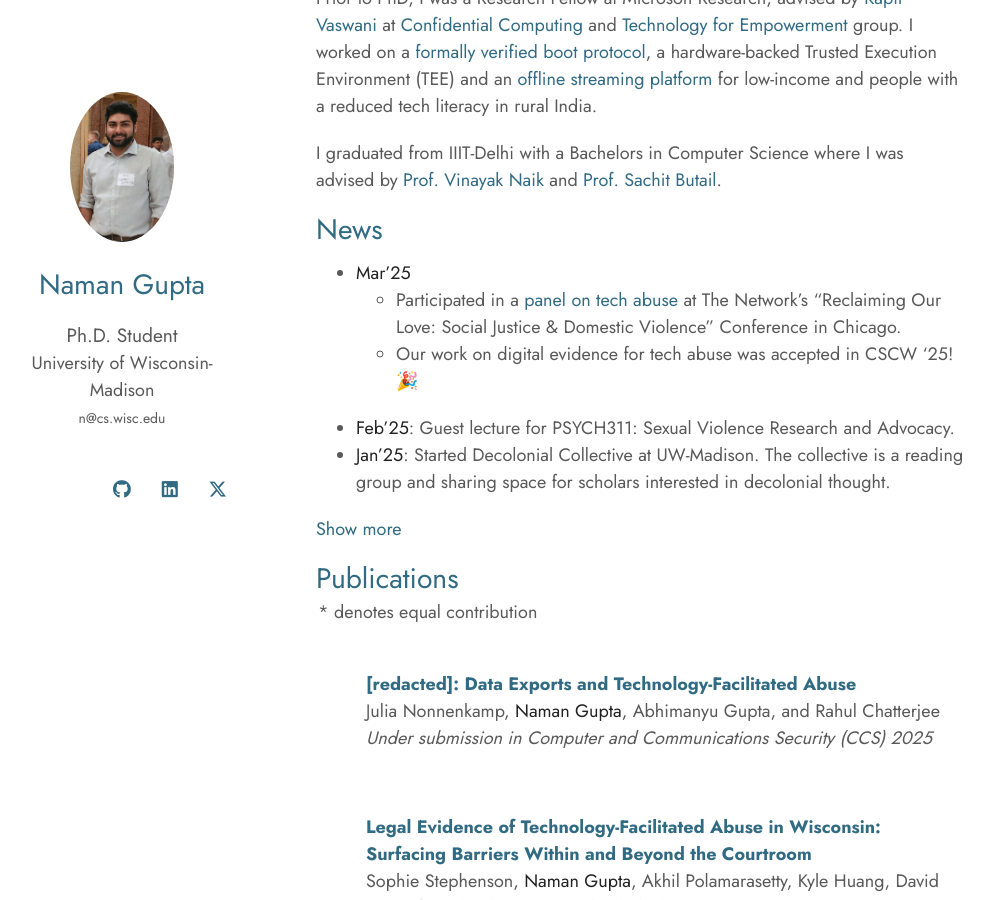
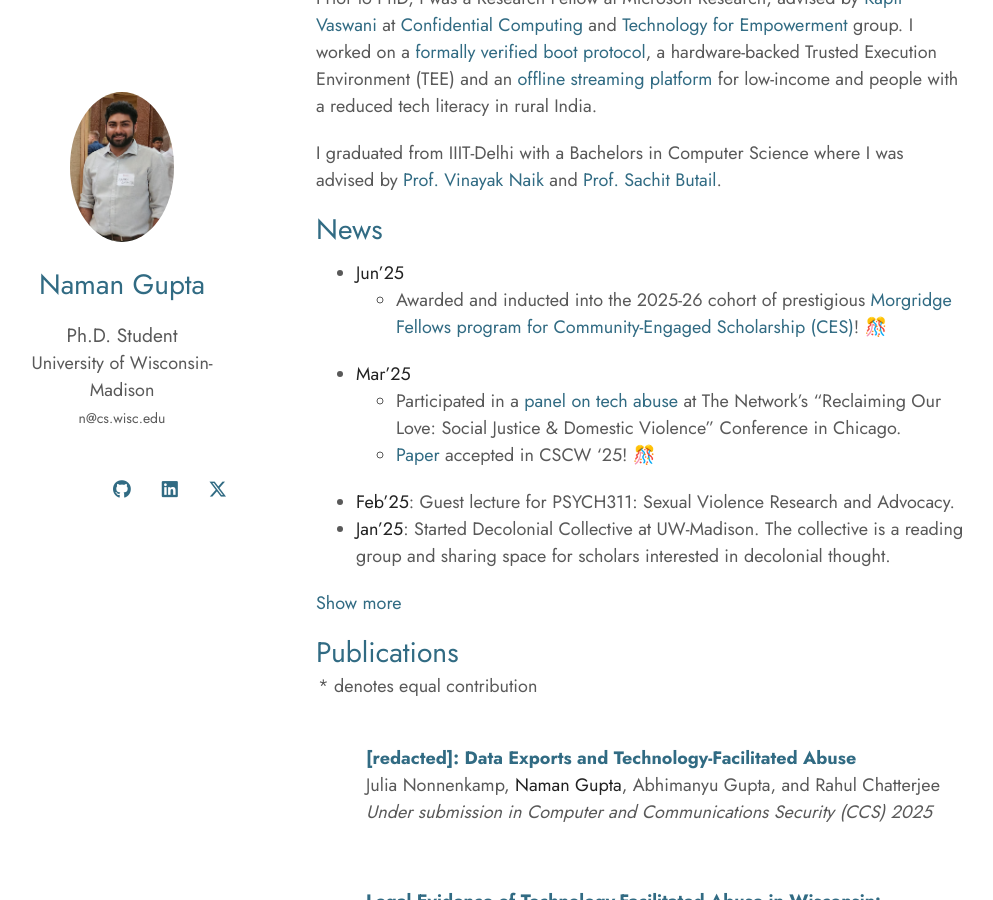
Before and after one commit to naman/naman.github.io, a Jekyll site: the page built from index.md, in a window 1280 px wide and 900 px high, scrolled down 404 px. Shown: the whole window, without its empty margins (154-1147 px from the left). Built offline with Jekyll 4.4.1, drawn with Linux system fonts in a browser that asks for light colours; nearby versions of some CDN libraries; a style sheet for code colours, icons or effects is not loaded.

Commit message:
news june

```diff
--- a/_includes/news.md
+++ b/_includes/news.md
@@ -1,9 +1,12 @@
 
 ## News
 
+- **Jun'25**
+  - Awarded and inducted into the 2025-26 cohort of prestigious [Morgridge Fellows program for Community-Engaged Scholarship (CES)](https://morgridge.wisc.edu/faculty-and-staff-get-connected/morgridge-fellows/)! &#127882;
+
 - **Mar'25**
   - Participated in a [panel on tech abuse](https://the-network.org/event/panel-discussion-technology-facilitated-abuse/) at The Network’s “Reclaiming Our Love: Social Justice & Domestic Violence” Conference in Chicago.
-  - Our work on digital evidence for tech abuse was accepted in CSCW ‘25! 🎉
+  - [Paper](#) accepted in CSCW ‘25!  &#127882;
 - **Feb'25**: Guest lecture for PSYCH311: Sexual Violence Research and Advocacy.
 - **Jan'25**: Started Decolonial Collective at UW-Madison. The collective is a reading group and sharing space for scholars interested in decolonial thought.
 
--- a/index.md
+++ b/index.md
@@ -12,5 +12,3 @@ I graduated from IIIT-Delhi with a Bachelors in Computer Science where I was adv
 {% include_relative _includes/news.md %}
 {% include_relative _includes/publications.md %}
 {% include_relative _includes/services.md %}
-
-<iframe src="https://snowflake.torproject.org/embed.html" width="320" height="240" frameborder="0" scrolling="no"></iframe>
```
